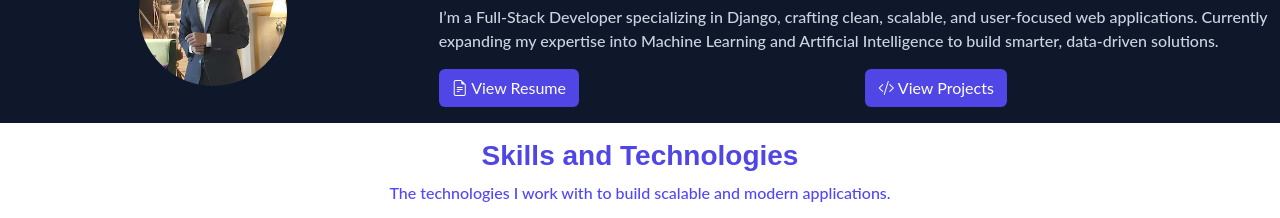
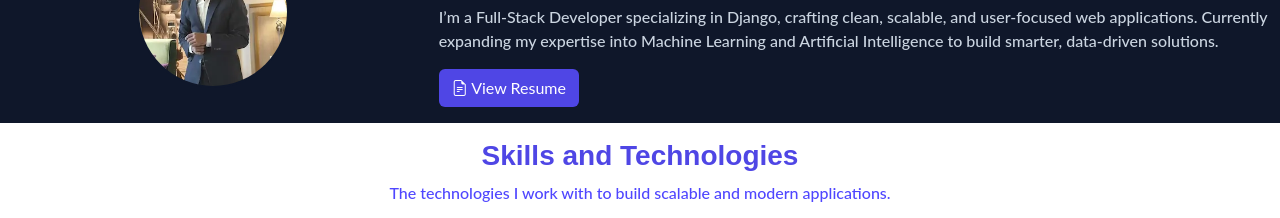
Before and after one commit to Sachinbhute/portfolio, a plain HTML site: page index.html in a window 1280 px wide. Shown: the part 142-360 px from the top of the page. Drawn offline with nearby package versions, Linux system fonts and the light colour scheme.

Commit message:
removed the view project button

```diff
--- a/index.html
+++ b/index.html
@@ -67,9 +67,6 @@
                         <div class="col-6"><a href="docs/sachin_bhute.pdf" target="_blank"><button
                                     class="btn custom-btn"><i class="bi-file-earmark-text"></i>
                                     View Resume</button></a>
-                        </div>
-                        <div class="col-6"><button class="btn custom-btn"> <i class="bi-code-slash"></i>
-                                View Projects</button>
                         </div>
                     </div>
                 </div>
```
